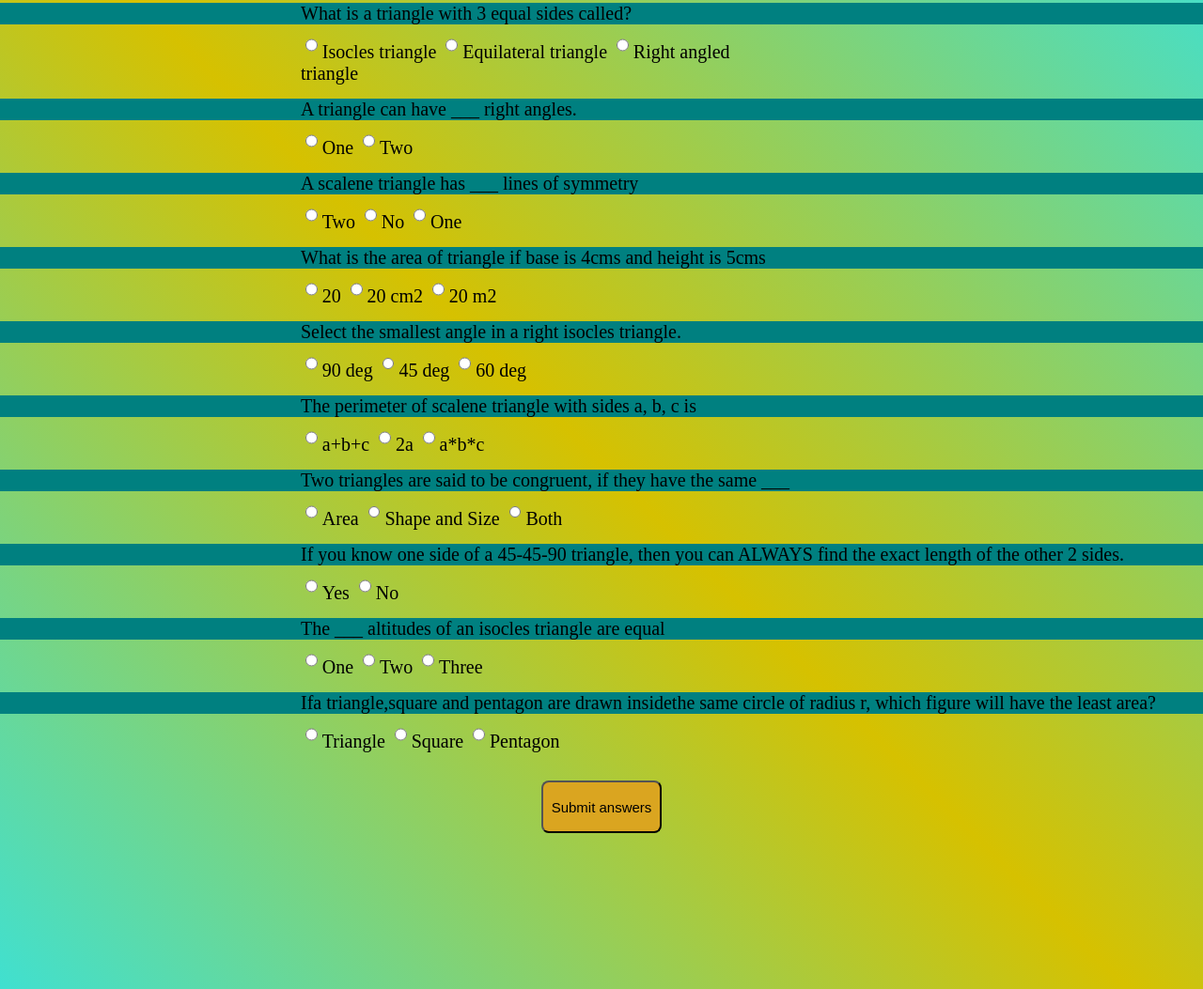
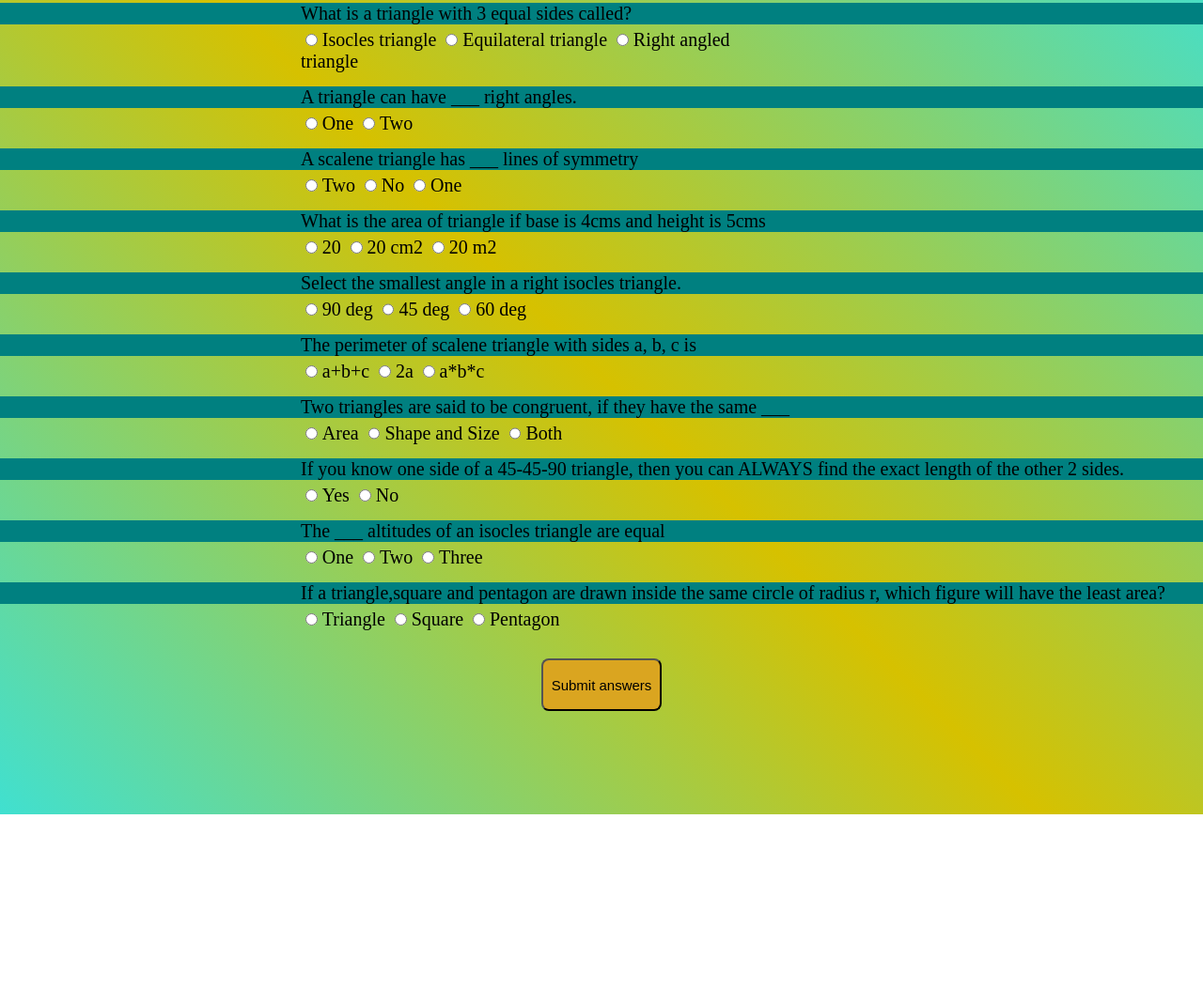
Before and after one commit to Kamesh0603/Trainagle-fun, a plain HTML site: page pages/quiz.html in a window 1280 px wide. Shown: the part 187-1240 px from the top of the page at 94% size. After the commit the page ends 1054 px from the top, so only its background shows below. Drawn offline with Linux system fonts and the light colour scheme.

Commit message:
Styling issue fixed

```diff
--- a/index.css
+++ b/index.css
@@ -76,7 +76,6 @@ button{
     background-image: linear-gradient(to right,slateblue,turquoise,slateblue);
     width: 30vw;
     font-weight: 500;
-
     border-radius: 5px;
     animation-name: example;
     animation-duration: 4s;
@@ -121,7 +120,7 @@ button{
     background-image: linear-gradient(45deg ,turquoise,rgb(214, 193, 0),turquoise);
     text-align: center;
     width: auto;
-    height: 140vh;
+    height: max-content;
     margin: auto;
     overflow-x: hidden;
     overflow-y: hidden;
@@ -139,7 +138,7 @@ button{
 }
 .quizbody button{
     width: 10%;
-    height:5%;
+    height:7vh;
     margin: 30px 0px 30px 0px;
     border-radius: 8px;
     font-size: 15px;
@@ -161,4 +160,5 @@ button{
     background-color: teal;
     text-align: left;
     padding-left: 25%;
+    font-weight: 500;
 }
--- a/pages/quiz.html
+++ b/pages/quiz.html
@@ -103,18 +103,18 @@
 
                 </div>
 
-                <div class="questions">Ifa triangle,square and pentagon are drawn insidethe same circle of radius r, which figure will have the least area?</div>
+                <div class="questions">If a triangle,square and pentagon are drawn inside the same circle of radius r, which figure will have the least area?</div>
                 <div class="options">
                     <span><input type="radio" name="q10" onclick="scoreupdate()">Triangle</span>
                     <span><input type="radio" name="q10" >Square</span>
                     <span><input type="radio" name="q10" >Pentagon</span>
                 </div>
 
+            <div><button type="submit" onclick="result()">Submit answers</button></div>
+            <div style="height:10vh ;"><span id="output"></span></div>
+        </div>
 
-            <div><button type="submit" onclick="result()">Submit answers</button></div>
-            <div><span id="output"></span></div>
 
-        </div>
 
         <script>
             var count = 0;
```
